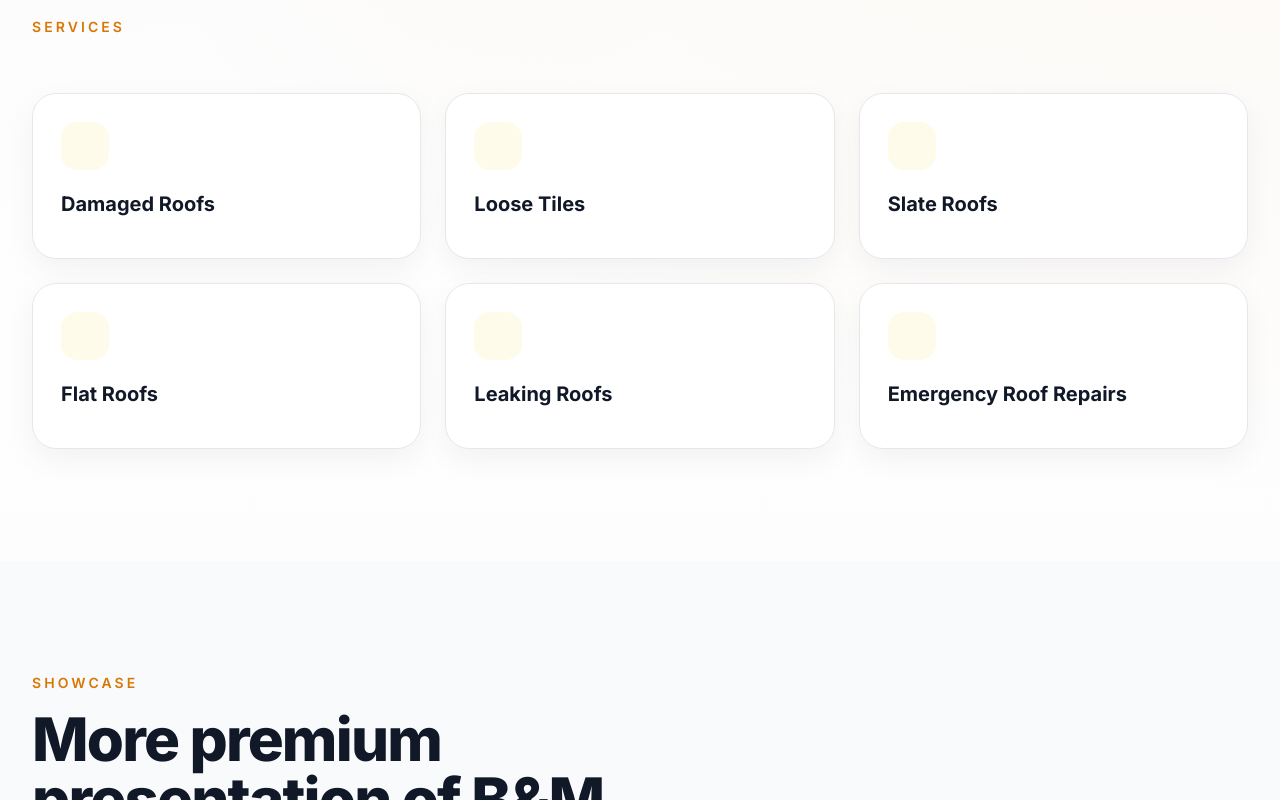
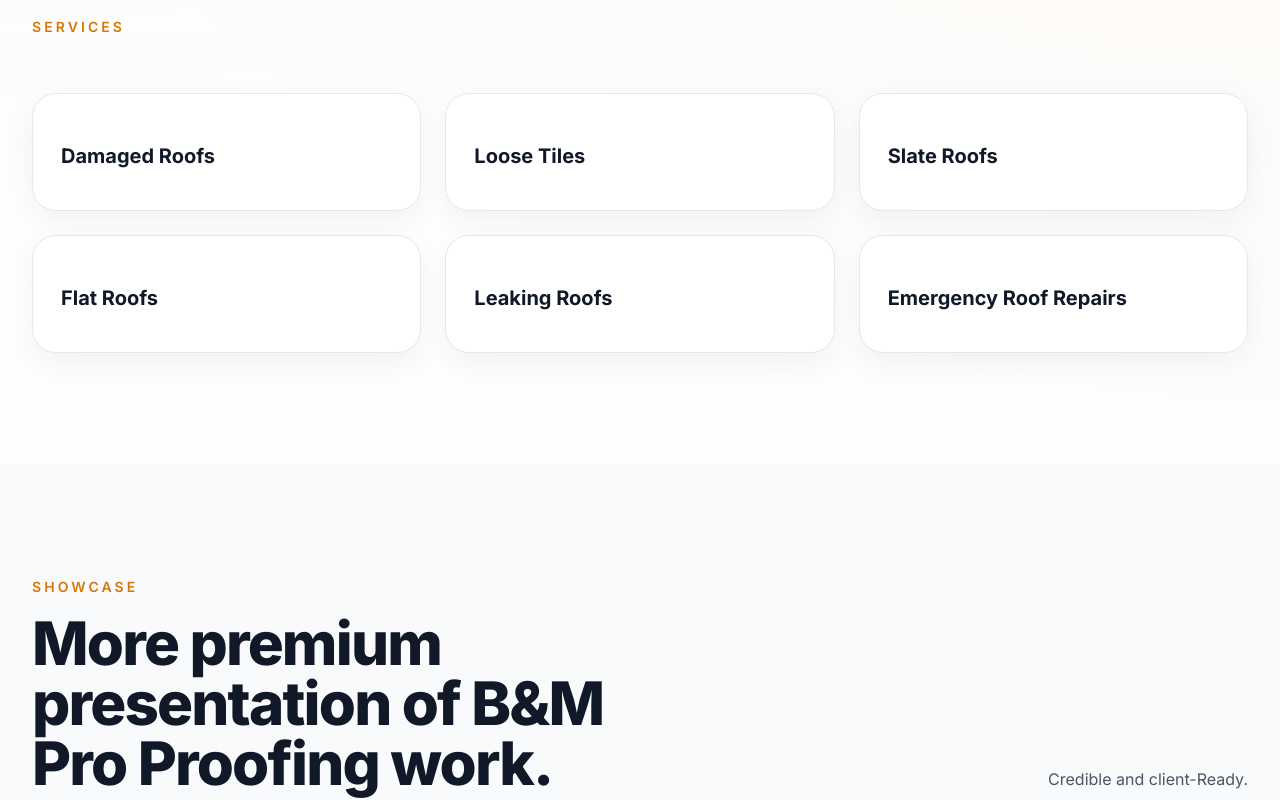
Before and after one commit to djrizzz88/tiktok.github.io, a plain HTML site: page index.html in a window 1280 px wide. Shown: the part 1060-1860 px from the top of the page. Drawn offline with nearby package versions, Linux system fonts and the light colour scheme.

Commit message:
Update index.html

```diff
--- a/index.html
+++ b/index.html
@@ -359,33 +359,33 @@
           </div>
           <div class="mt-14 grid md:grid-cols-2 xl:grid-cols-3 gap-6">
             <article class="soft-card rounded-3xl p-7 reveal">
-              <div class="w-12 h-12 rounded-2xl bg-amber-50 text-amber-600 grid place-items-center font-bold"><img src"http://bmroofingwestlondon.co.uk/tick.png" /></div>
-              <h3 class="mt-5 text-xl font-bold">Damaged Roofs</h3>
+
+              <img src"http://bmroofingwestlondon.co.uk/tick.png" /><h3 class="mt-5 text-xl font-bold">Damaged Roofs</h3>
               <p class="mt-3 text-gray-600 leading-7"></p>
             </article>
             <article class="soft-card rounded-3xl p-7 reveal">
-              <div class="w-12 h-12 rounded-2xl bg-amber-50 text-amber-600 grid place-items-center font-bold"><img src"http://bmroofingwestlondon.co.uk/tick.png" /></div>
-              <h3 class="mt-5 text-xl font-bold">Loose Tiles</h3>
+
+              <img src"http://bmroofingwestlondon.co.uk/tick.png" /><h3 class="mt-5 text-xl font-bold">Loose Tiles</h3>
               <p class="mt-3 text-gray-600 leading-7"></p>
             </article>
             <article class="soft-card rounded-3xl p-7 reveal">
-              <div class="w-12 h-12 rounded-2xl bg-amber-50 text-amber-600 grid place-items-center font-bold"><img src"http://bmroofingwestlondon.co.uk/tick.png" /></div>
-              <h3 class="mt-5 text-xl font-bold">Slate Roofs</h3>
+
+              <img src"http://bmroofingwestlondon.co.uk/tick.png" /><h3 class="mt-5 text-xl font-bold">Slate Roofs</h3>
               <p class="mt-3 text-gray-600 leading-7"></p>
             </article>
             <article class="soft-card rounded-3xl p-7 reveal">
-              <div class="w-12 h-12 rounded-2xl bg-amber-50 text-amber-600 grid place-items-center font-bold"><img src"http://bmroofingwestlondon.co.uk/tick.png" /></div>
-              <h3 class="mt-5 text-xl font-bold">Flat Roofs</h3>
+
+              <img src"http://bmroofingwestlondon.co.uk/tick.png" /><h3 class="mt-5 text-xl font-bold">Flat Roofs</h3>
               <p class="mt-3 text-gray-600 leading-7"></p>
             </article>
             <article class="soft-card rounded-3xl p-7 reveal">
-              <div class="w-12 h-12 rounded-2xl bg-amber-50 text-amber-600 grid place-items-center font-bold"><img src"http://bmroofingwestlondon.co.uk/tick.png" /></div>
-              <h3 class="mt-5 text-xl font-bold">Leaking Roofs</h3>
+
+              <img src"http://bmroofingwestlondon.co.uk/tick.png" /><h3 class="mt-5 text-xl font-bold">Leaking Roofs</h3>
               <p class="mt-3 text-gray-600 leading-7"></p>
             </article>
             <article class="soft-card rounded-3xl p-7 reveal">
-              <div class="w-12 h-12 rounded-2xl bg-amber-50 text-amber-600 grid place-items-center font-bold"><img src"http://bmroofingwestlondon.co.uk/tick.png" /></div>
-              <h3 class="mt-5 text-xl font-bold">Emergency Roof Repairs</h3>
+
+              <img src"http://bmroofingwestlondon.co.uk/tick.png" /><h3 class="mt-5 text-xl font-bold">Emergency Roof Repairs</h3>
               <p class="mt-3 text-gray-600 leading-7"></p>
             </article>
           </div>
@@ -506,7 +506,7 @@
             <h2 class="section-title mt-4 text-4xl md:text-6xl font-extrabold">Tell me about your next project.</h2>
             <p class="mt-6 text-gray-600 leading-8 max-w-xl"></p>
             <div class="mt-8 space-y-4 text-gray-700">
-              <p>Email: TBC</p>
+
               <p>Phone: 07745 913282</p>
               <p>Location: London,United Kingdom</p>
             </div>
```
